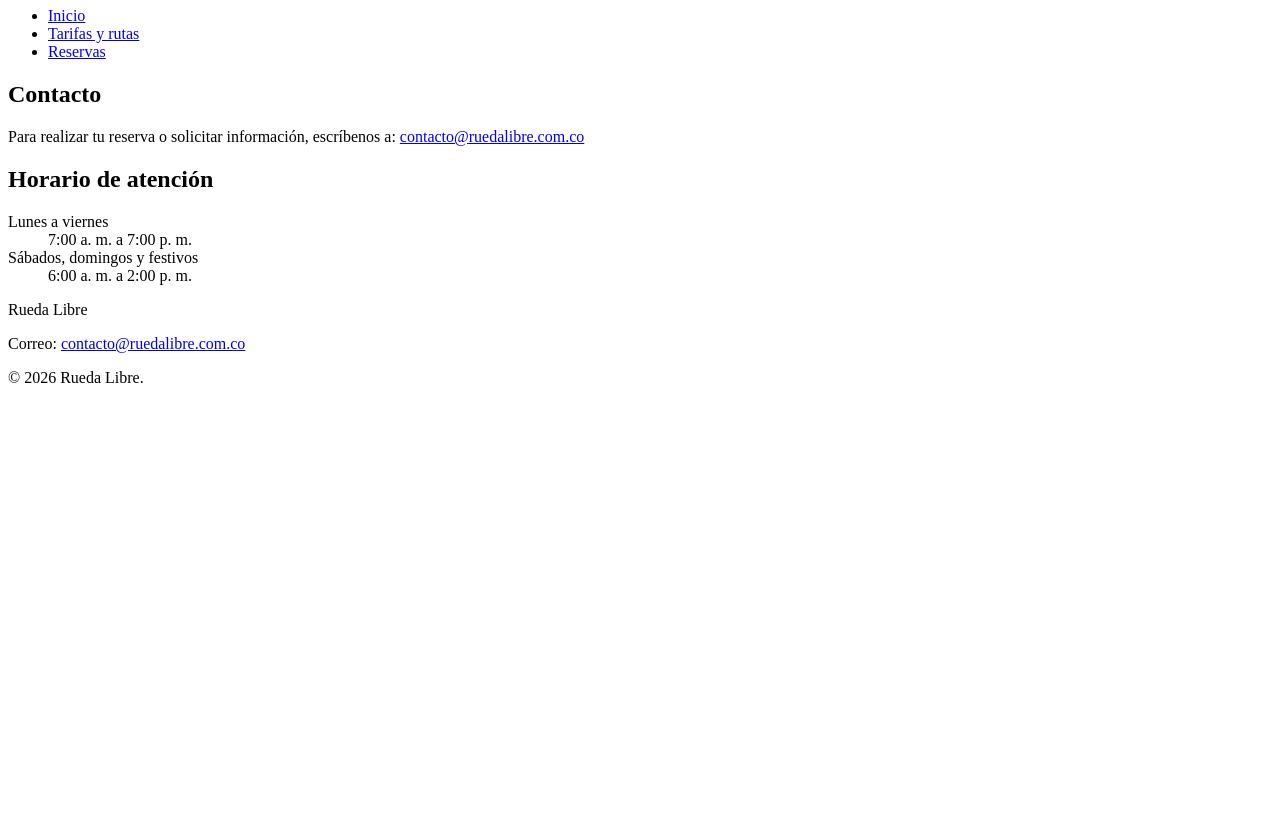
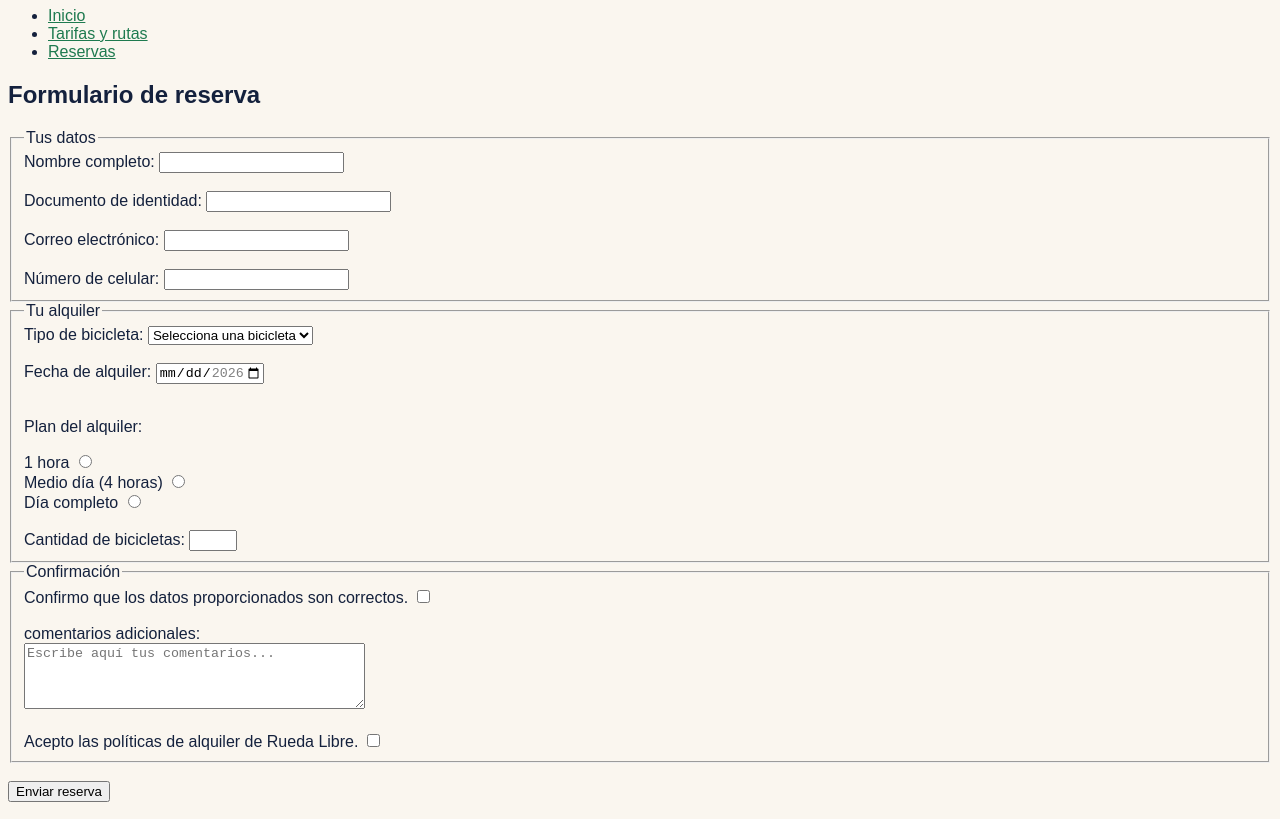
Before and after one commit to jmpine07/rueda_libre, a plain HTML site: page paginas/reservas.html in a window 1280 px wide. Shown: the part 73-892 px from the top of the page. Before the commit the page ends 800 px from the top, so only its background shows below. Drawn offline with Linux system fonts and the light colour scheme.

Commit message:
estilos de css

```diff
--- /dev/null
+++ b/estilos.css
@@ -0,0 +1,48 @@
+/* Paleta de colores de Rueda Libre */
+:root {
+    --verde-ruta: #1E7A4F;
+    --naranja-pedal: #F39A2B;
+    --azul-noche: #14213D;
+    --crema: #FAF6EF;
+    --gris-asfalto: #5B6470;
+}
+
+/* Estilos generales */
+body {
+    background-color: var(--crema);
+    color: var(--azul-noche);
+    font-family: Arial, sans-serif;
+}
+
+/* Títulos */
+h1, h2, h3 {
+    color: var(--azul-noche);
+}
+
+/* Texto secundario */
+.texto-secundario {
+    color: var(--gris-asfalto);
+}
+
+/* Enlaces */
+a {
+    color: var(--verde-ruta);
+}
+
+/* Botones principales */
+.boton-principal {
+    background-color: var(--verde-ruta);
+    color: #FFFFFF;
+    padding: 10px 16px;
+    text-decoration: none;
+    border-radius: 5px;
+}
+
+/* Botones secundarios */
+.boton-secundario {
+    background-color: var(--naranja-pedal);
+    color: var(--azul-noche);
+    padding: 10px 16px;
+    text-decoration: none;
+    border-radius: 5px;
+}
--- a/paginas/reservas.html
+++ b/paginas/reservas.html
@@ -4,6 +4,7 @@
     <meta charset="UTF-8">
     <meta name="viewport" content="width=device-width, initial-scale=1.0">
     <title>Reservas - Rueda Libre</title>
+    <link rel="stylesheet" href="../estilos.css">
 </head>
 <body>
 
@@ -26,6 +27,109 @@
     </header>
 
     <main>
+
+        <section id="formulario-reserva">
+
+            <h2>Formulario de reserva</h2>
+
+            <form method="post">
+
+                <fieldset>
+
+                    <legend>Tus datos</legend>
+                    <label for="nombre">Nombre completo:</label>
+
+                    <input type="text" id="nombre" name="nombre" required minlength="3">
+
+                    <br><br>
+
+                    <label for="documento">Documento de identidad:</label>
+
+                    <input type="text" id="documento" name="documento" required pattern="[0-9]{6,10}" title="El documento debe contener únicamente números y tener entre 6 y 10 dígitos.">
+
+                    <br><br>
+
+                    <label for="correo">Correo electrónico:</label>
+                    <input type="email" id="correo" name="correo" required>
+
+                    <br><br>
+
+                    <label for="celular">Número de celular:</label>
+                    <input type="tel" id="celular" name="celular" required pattern="3[0-9]{9}" title="El celular debe contener exactamente 10 dígitos y comenzar por 3.">
+
+                </fieldset>
+
+                <fieldset>
+
+                    <legend>Tu alquiler</legend>
+                    <label for="bicicleta">Tipo de bicicleta:</label>
+                    <select id="bicicleta" name="bicicleta" required>
+
+                        <option value="">Selecciona una bicicleta</option>
+                        <option value="urbana">Urbana</option>
+                        <option value="montana">Montaña</option>
+                        <option value="electrica">Eléctrica</option>
+
+                    </select>
+
+                    <br><br>
+
+                    <label for="fecha">Fecha de alquiler:</label>
+                    <input type="date" id="fecha" name="fecha" required min="2026-11-01" max="2026-12-31">
+
+                    <br><br>
+
+                    <p>Plan del alquiler:</p>
+
+                    <label for="una-hora">1 hora</label>
+                    <input type="radio" id="una-hora" name="plan" value="1 hora" required>
+
+                    <br>
+
+                    <label for="medio-dia">Medio día (4 horas)</label>
+                    <input type="radio" id="medio-dia" name="plan" value="medio dia">
+
+                    <br>
+
+                    <label for="dia-completo">Día completo</label>
+                    <input type="radio" id="dia-completo" name="plan" value="dia completo">
+
+                    <br><br>
+
+                    <label for="cantidad">Cantidad de bicicletas:</label>
+                    <input type="number" id="cantidad" name="cantidad" required min="1" max="6" step="1">
+
+                </fieldset>
+
+                <fieldset>
+
+                    <legend>Confirmación</legend>
+
+                    <label for="aceptar">Confirmo que los datos proporcionados son correctos.</label>
+                    <input type="checkbox" id="aceptar" name="aceptar" value="si" required>
+
+                    <br><br>
+
+                    <label for="comentarios">comentarios adicionales:</label>
+
+                    <br>
+
+                    <textarea id="comentarios" name="comentarios" rows="4" cols="40" maxlength="300" placeholder="Escribe aquí tus comentarios..."></textarea>
+
+                    <br><br>
+
+                    <label for="politicas"> Acepto las políticas de alquiler de Rueda Libre.</label>
+                    <input type="checkbox" id="politicas" name="politicas" value="aceptadas" required>
+
+                </fieldset>
+
+                <br>
+
+                <button type="submit">Enviar reserva</button>
+
+            </form>
+
+        </section>
 
         <section>
 
```
Also changed, not shown: bitacora.txt (+64 -0 lines), index.html (+1 -0 lines), paginas/tarifas.html (+1 -0 lines).
